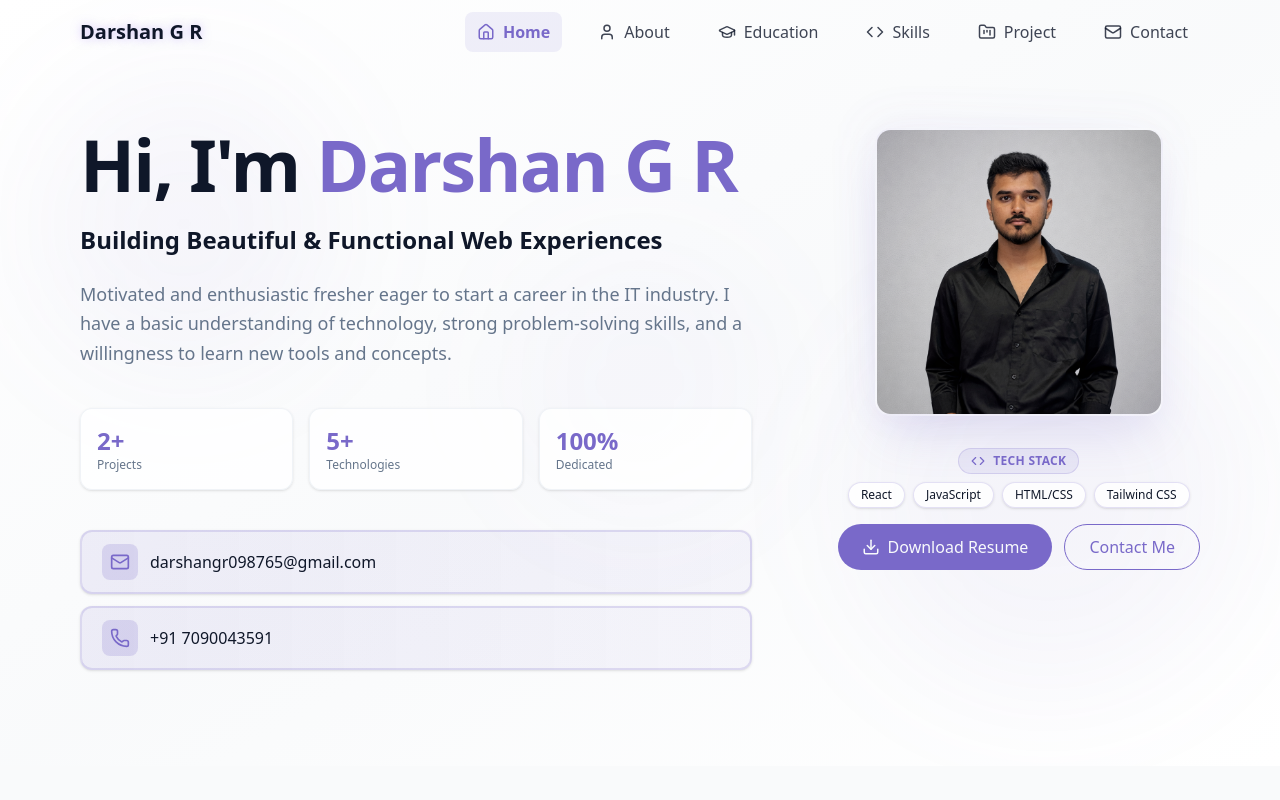
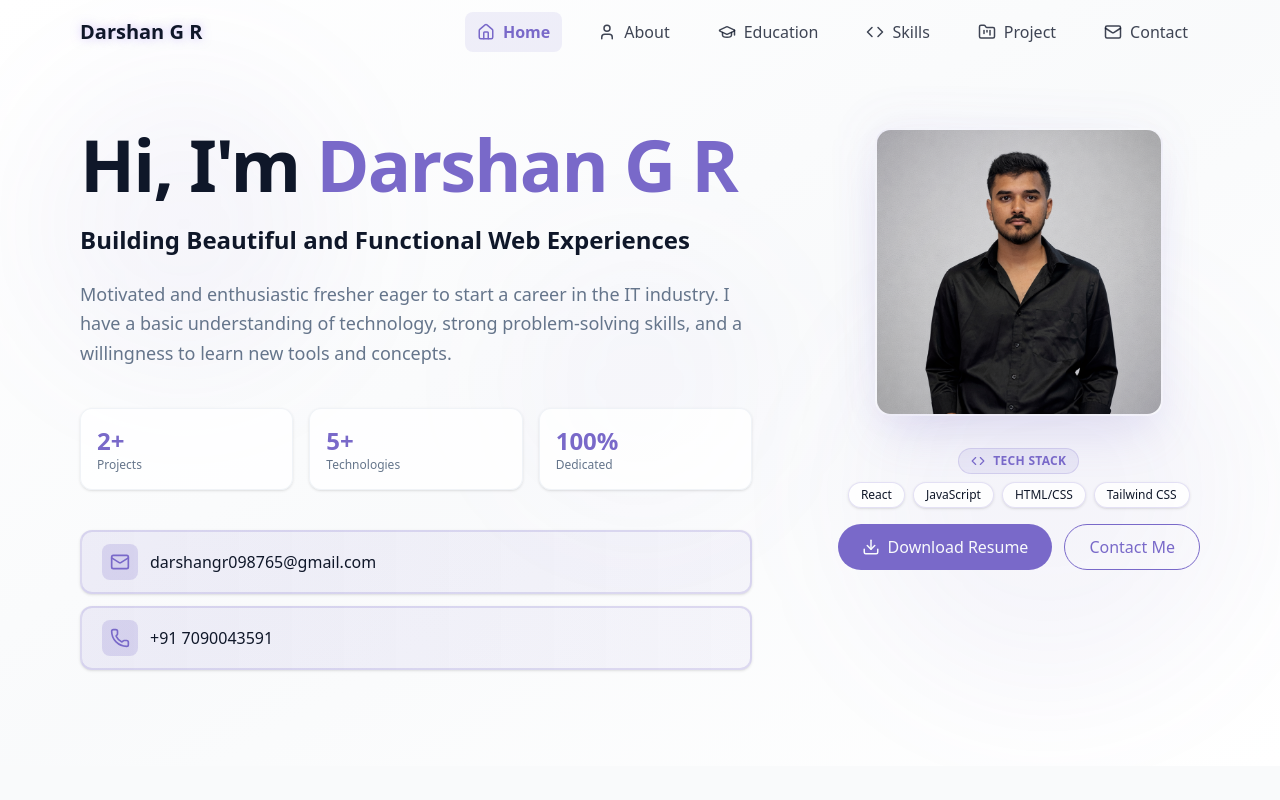
Before and after one commit to darshangr456/portfolio, a React (Vite) app: page / in a window 1280 px wide. Shown: the top 800 px of the page. Built offline with nearby package versions, Linux system fonts and the light colour scheme.

Commit message:
Correct spelling

```diff
--- a/src/components/HeroSection.jsx
+++ b/src/components/HeroSection.jsx
@@ -25,7 +25,7 @@ export const HeroSection=()=>{
             </h1>
 
             <p className="text-lg sm:text-xl md:text-2xl font-semibold text-foreground opacity-0 animate-fade-in-delay-2">
-              Building Beautiful & Functional Web Experiences
+              Building Beautiful and Functional Web Experiences
             </p>
 
             <p className="text-sm sm:text-base md:text-lg text-muted-foreground opacity-0 animate-fade-in-delay-3 leading-relaxed">
```
